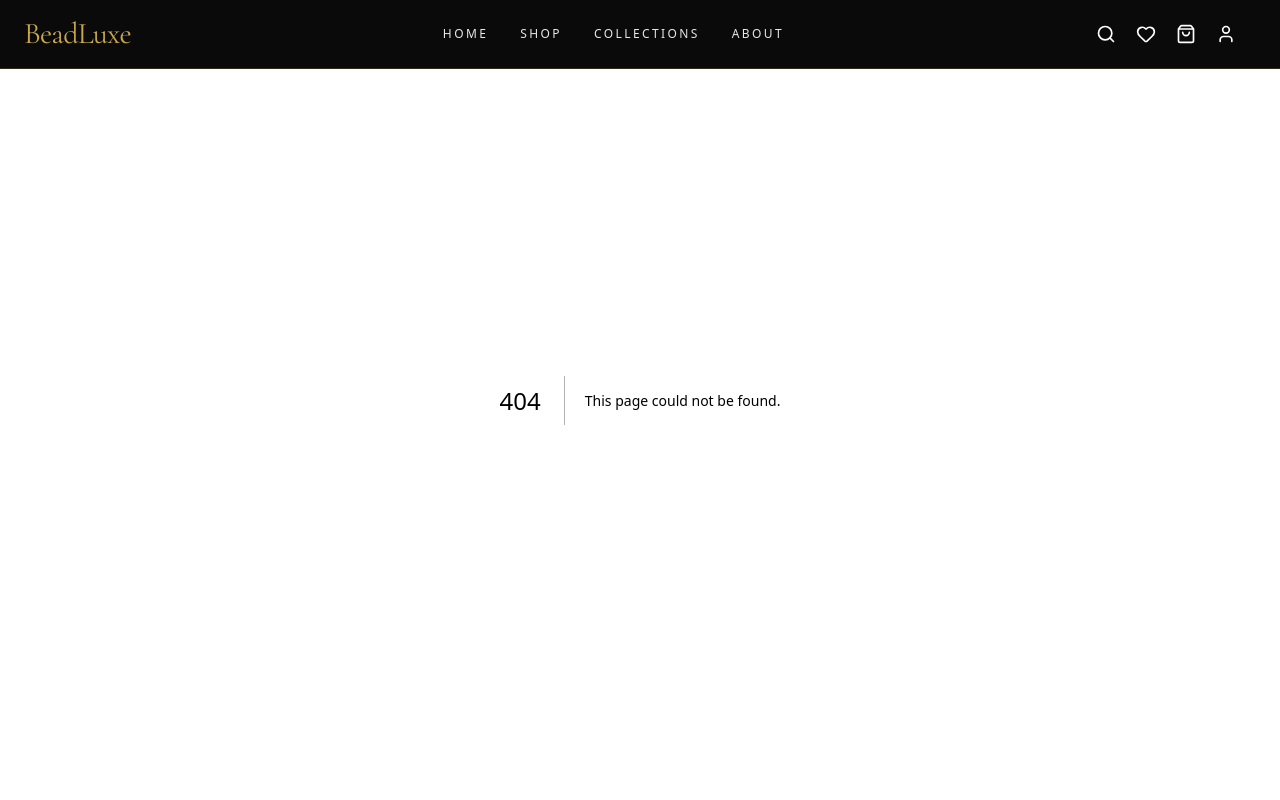
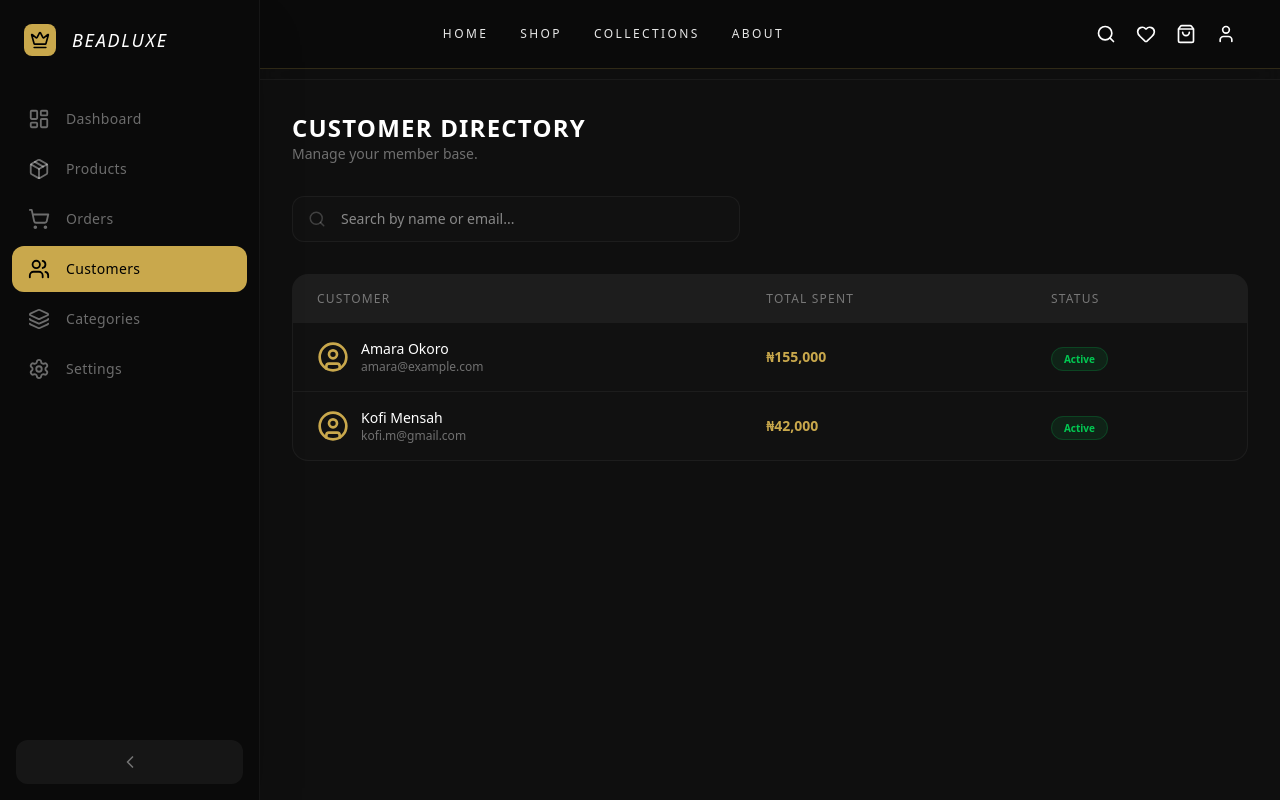
Before and after one commit to Berserker71130/bead-luxe, a Next.js app: page /admin/customers in a window 1280 px wide. Before the commit this address had no page. Shown: the top 800 px of the page. Built offline with nearby package versions, Linux system fonts and the light colour scheme.

Commit message:
feat: Implemented customer directory with slide out detail drawer

```diff
--- /dev/null
+++ b/src/app/admin/customers/page.tsx
@@ -0,0 +1,176 @@
+"use client";
+
+import { useState } from "react";
+import { Search, UserCircle, X, ShoppingBag, TrendingUp } from "lucide-react";
+
+const DUMMY_CUSTOMERS = [
+  {
+    id: 1,
+    name: "Amara Okoro",
+    email: "amara@example.com",
+    joined: "Jan 12, 2026",
+    orders: 12,
+    spent: 155000,
+    status: "Active",
+    address: "Lekki, Lagos",
+    phone: "+234 801 234 5678",
+  },
+  {
+    id: 2,
+    name: "Kofi Mensah",
+    email: "kofi.m@gmail.com",
+    joined: "Feb 05, 2026",
+    orders: 3,
+    spent: 42000,
+    status: "Active",
+    address: "Accra, Ghana",
+    phone: "+233 241 000 0000",
+  },
+];
+
+export default function CustomersPage() {
+  const [searchQuery, setSearchQuery] = useState("");
+  const [selectedCustomer, setSelectedCustomer] = useState<any>(null); // State for the Drawer
+
+  const filteredCustomers = DUMMY_CUSTOMERS.filter(
+    (c) =>
+      c.name.toLowerCase().includes(searchQuery.toLowerCase()) ||
+      c.email.toLowerCase().includes(searchQuery.toLowerCase()),
+  );
+
+  return (
+    <div className="relative min-h-screen">
+      <div className="space-y-8 pb-20">
+        <div>
+          <h1 className="text-2xl font-bold text-white uppercase tracking-wider">
+            Customer Directory
+          </h1>
+          <p className="text-sm text-white/40">Manage your member base.</p>
+        </div>
+
+        {/* Search Header */}
+        <div className="flex flex-col md:flex-row gap-4 justify-between items-center">
+          <div className="relative w-full md:max-w-md">
+            <Search
+              className="absolute left-4 top-1/2 -translate-y-1/2 text-white/20"
+              size={18}
+            />
+            <input
+              type="text"
+              placeholder="Search by name or email..."
+              className="w-full bg-[#111111] border border-white/5 rounded-xl py-3 pl-12 pr-4 text-sm focus:border-[#C9A84C]/50 outline-none text-white"
+              onChange={(e) => setSearchQuery(e.target.value)}
+            />
+          </div>
+        </div>
+
+        {/* Customers Table */}
+        <div className="bg-[#111111] border border-white/5 rounded-2xl overflow-hidden">
+          <table className="w-full text-left border-collapse">
+            <thead className="bg-white/5 text-white/40 text-xs uppercase tracking-widest">
+              <tr>
+                <th className="px-6 py-4 font-medium">Customer</th>
+                <th className="px-6 py-4 font-medium">Total Spent</th>
+                <th className="px-6 py-4 font-medium">Status</th>
+              </tr>
+            </thead>
+            <tbody className="divide-y divide-white/5">
+              {filteredCustomers.map((user) => (
+                <tr
+                  key={user.id}
+                  onClick={() => setSelectedCustomer(user)}
+                  className="group hover:bg-white/[0.02] cursor-pointer transition-colors"
+                >
+                  <td className="px-6 py-4 flex items-center gap-3">
+                    <UserCircle size={32} className="text-[#C9A84C]" />
+                    <div>
+                      <p className="text-sm font-medium text-white">
+                        {user.name}
+                      </p>
+                      <p className="text-xs text-white/40">{user.email}</p>
+                    </div>
+                  </td>
+                  <td className="px-6 py-4 text-sm font-bold text-[#C9A84C]">
+                    ₦{user.spent.toLocaleString()}
+                  </td>
+                  <td className="px-6 py-4">
+                    <span className="px-3 py-1 rounded-full text-[10px] font-bold border bg-green-500/10 text-green-500 border-green-500/20">
+                      {user.status}
+                    </span>
+                  </td>
+                </tr>
+              ))}
+            </tbody>
+          </table>
+        </div>
+      </div>
+
+      {/* CUSTOMER DETAIL DRAWER */}
+      {selectedCustomer && (
+        <div className="fixed inset-0 z-50 flex justify-end">
+          {/* Overlay to close */}
+          <div
+            className="absolute inset-0 bg-black/60 backdrop-blur-sm"
+            onClick={() => setSelectedCustomer(null)}
+          />
+
+          {/* Side Panel */}
+          <div className="relative w-full max-w-md bg-[#0F0F0F] border-l border-white/10 h-full p-8 shadow-2xl animate-in slide-in-from-right duration-300">
+            <button
+              onClick={() => setSelectedCustomer(null)}
+              className="absolute top-6 right-6 text-white/40 hover:text-white"
+            >
+              <X size={24} />
+            </button>
+
+            <div className="mt-10 space-y-8">
+              {/* Profile Info */}
+              <div className="text-center">
+                <div className="w-20 h-20 bg-[#C9A84C]/10 rounded-full flex items-center justify-center mx-auto mb-4 border border-[#C9A84C]/20">
+                  <UserCircle size={48} className="text-[#C9A84C]" />
+                </div>
+                <h2 className="text-xl font-bold text-white">
+                  {selectedCustomer.name}
+                </h2>
+                <p className="text-white/40 text-sm">
+                  {selectedCustomer.email}
+                </p>
+              </div>
+
+              {/* Total Stats */}
+              <div className="grid grid-cols-2 gap-4">
+                <div className="bg-white/5 p-4 rounded-xl border border-white/5">
+                  <ShoppingBag size={16} className="text-[#C9A84C] mb-2" />
+                  <p className="text-xs text-white/40 uppercase">Orders</p>
+                  <p className="text-lg font-bold text-white">
+                    {selectedCustomer.orders}
+                  </p>
+                </div>
+                <div className="bg-white/5 p-4 rounded-xl border border-white/5">
+                  <TrendingUp size={16} className="text-[#C9A84C] mb-2" />
+                  <p className="text-xs text-white/40 uppercase">Spent</p>
+                  <p className="text-lg font-bold text-white">
+                    ₦{selectedCustomer.spent.toLocaleString()}
+                  </p>
+                </div>
+              </div>
+
+              {/* Order History List */}
+              <div>
+                <h3 className="text-sm font-bold text-white uppercase tracking-widest mb-4">
+                  Order History
+                </h3>
+                <div className="space-y-3">
+                  <div className="p-3 bg-white/[0.02] border border-white/5 rounded-lg flex justify-between items-center text-sm">
+                    <span className="text-white/60 font-mono">#ORD-7721</span>
+                    <span className="text-[#C9A84C]">₦15,000</span>
+                  </div>
+                </div>
+              </div>
+            </div>
+          </div>
+        </div>
+      )}
+    </div>
+  );
+}
```
